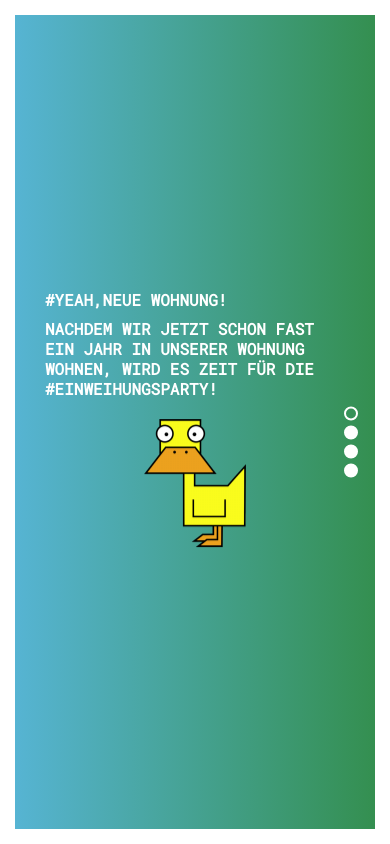
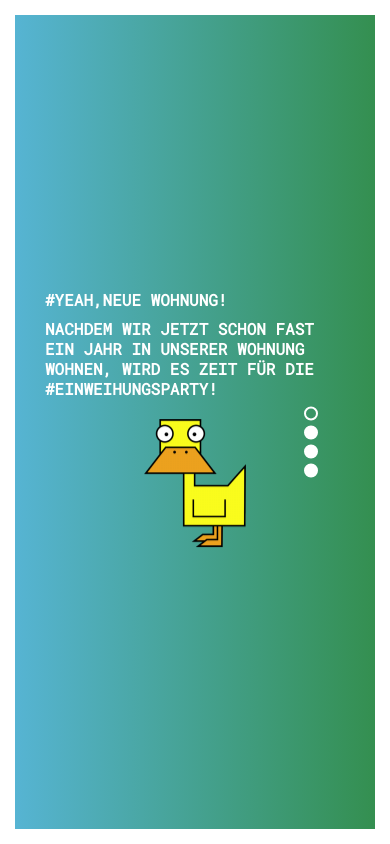
Before and after one commit to jeancloudvanlang/fiesta, a plain HTML site: page index.html in a window 390 px wide. Shown: the top 844 px of the page. Drawn offline with nearby package versions, Linux system fonts and the light colour scheme.

Commit message:
fixprove UI

```diff
--- a/styles/styler.css
+++ b/styles/styler.css
@@ -76,6 +76,10 @@ p, a, li{
 	letter-spacing: 1px;
 	line-height: 1.25em;
 	margin-bottom: 0;
+}
+
+ul{
+    padding-left: 0;
 }
 
 li{
@@ -289,7 +293,7 @@ li{
 		font-size: 0.8em;
 	}
 	p, li {
-		font-size: 0.6em;
+		font-size: 0.7em;
 		margin-top: 0;
 	}
 
```
